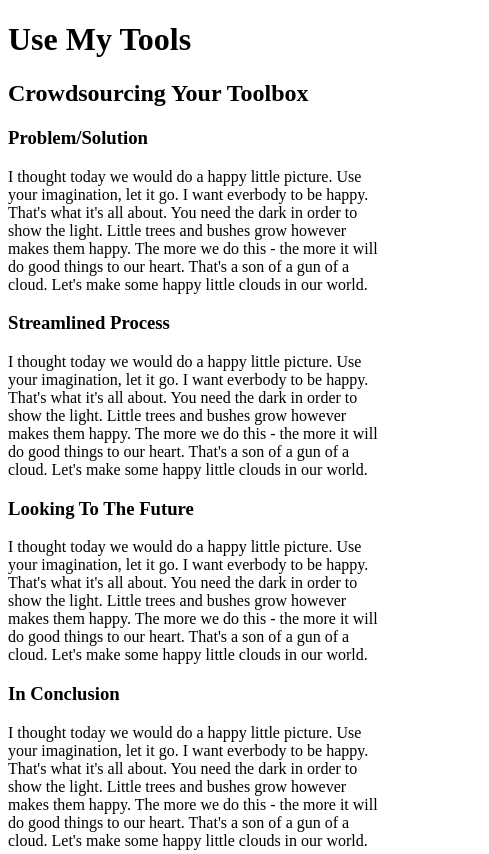
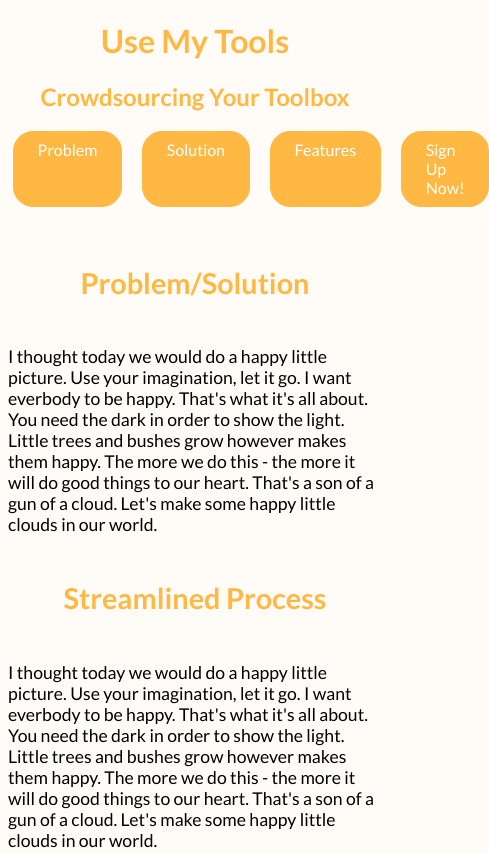
Before and after one commit to use-my-tools-lambda-build-week/Use-My-Tools-Marketing-Page-Z, a plain HTML site: page index.html in a window 390 px wide. Shown: the top 854 px of the page, 489 px wide, since content can reach past the window. Drawn offline with Linux system fonts and the light colour scheme.

Commit message:
Set up LESS, did some basic styling, no mobile functionality yet.

```diff
--- /dev/null
+++ b/LESS/content.less
@@ -0,0 +1,29 @@
+.content {
+    display: flex;
+    flex-direction: column;
+    h3 {
+        display: flex;
+        justify-content: center;
+        font-size: 1.8rem;
+    }
+    p {
+        display: flex;
+        justify-content: center;
+        font-size: 1.1rem;
+    }
+
+}
+.signup {
+    display: flex;
+    flex-direction: column;
+    h3 {
+        display: flex;
+        justify-content: center;
+        font-size: 1.8rem;
+    }
+    p {
+        display: flex;
+        justify-content: center;
+        font-size: 1.1rem;
+    }
+}
--- /dev/null
+++ b/LESS/header.less
@@ -0,0 +1,11 @@
+header {
+    h1 {
+
+        display: flex;
+        justify-content: center;
+    }
+    h2 {
+        display: flex;
+        justify-content: center;
+    }
+}
--- /dev/null
+++ b/LESS/index.less
@@ -0,0 +1,17 @@
+html {
+    background: @background;
+}
+
+h1,h2,h3,h4,h5,h6 {
+    color: @secondary;
+}
+
+body {
+    font-family: 'lato', sans-serif;
+}
+
+
+@import 'mixins.less';
+@import 'header.less';
+@import 'nav.less';
+@import 'content.less';
--- /dev/null
+++ b/LESS/mixins.less
@@ -0,0 +1,6 @@
+@background: #FFFBF7;
+@primary-1: #059240;
+@primary-2: #6CDD9B;
+@primary-3: #F5FDF8;
+@secondary: #FFB843;
+@navtext:  #ffffff;
--- /dev/null
+++ b/LESS/nav.less
@@ -0,0 +1,13 @@
+nav {
+    display: flex;
+    justify-content: center;
+    .navbar {
+        text-decoration: none;
+        padding: 8.5px 23.75px;
+        border: 1px solid @secondary;
+        margin: 0px 10px 30px;
+        background: @secondary;
+        color: @navtext;
+        border-radius: 20px;
+    }
+}
--- a/index.html
+++ b/index.html
@@ -2,14 +2,28 @@
 <html>
   <head>
     <meta charset="UTF-8">
+    <meta name="viewport" content="width=device-width, initial-scale=1.0">
     <title>Use My Tools</title>
-  <link rel="stylesheet" href="index.css" type="text/css">
+  <link rel="stylesheet" href="css/index.css" type="text/css">
+  <link href='http://fonts.googleapis.com/css?family=Lato:400,700' rel='stylesheet' type='text/css'>
   </head>
+
   <body>
     <header>
       <h1>Use My Tools</h1>
       <h2>Crowdsourcing Your Toolbox</h2>
     </header>
+    <!--Will be made into a dropdown for mobile view.-->
+    <nav>
+      <p class="navbar">Home</p>
+      <p class="navbar">Problem</p>
+      <p class="navbar">Solution</p>
+      <p class="navbar">Features</p>
+      <p class="navbar">Sign Up Now!</p>
+
+    </nav>
+
+<!--Will be made into tabs with JavaScript-->
     <div>
       <article class="content">
         <h3>Problem/Solution</h3>
@@ -32,12 +46,12 @@
            Little trees and bushes grow however makes them happy. The more we do this - the more it will do good things to our heart.
            That's a son of a gun of a cloud. Let's make some happy little clouds in our world.</p>
       </article>
-      <article class="closer">
-        <h3>In Conclusion</h3>
+      <article class="signup">
+        <h3>Sign Up Today!</h3>
         <p>I thought today we would do a happy little picture. Use your imagination, let it go.
-           I want everbody to be happy. That's what it's all about. You need the dark in order to show the light.
-           Little trees and bushes grow however makes them happy. The more we do this - the more it will do good things to our heart.
-           That's a son of a gun of a cloud. Let's make some happy little clouds in our world.</p>
+            I want everbody to be happy. That's what it's all about. You need the dark in order to show the light.
+            Little trees and bushes grow however makes them happy. The more we do this - the more it will do good things to our heart.
+            That's a son of a gun of a cloud. Let's make some happy little clouds in our world.</p>
       </article>
     </div>
   </body>
```
Also changed, not shown: CSS/index.css (added), index.less/content.css (added), index.less/header.css (added), index.less/index.css (added), index.less/mixins.css (added), index.less/nav.css (added).
